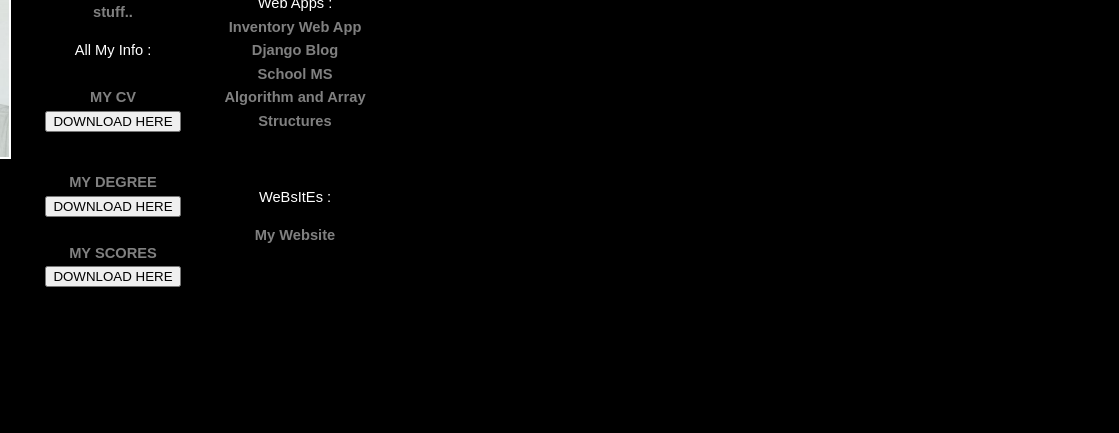
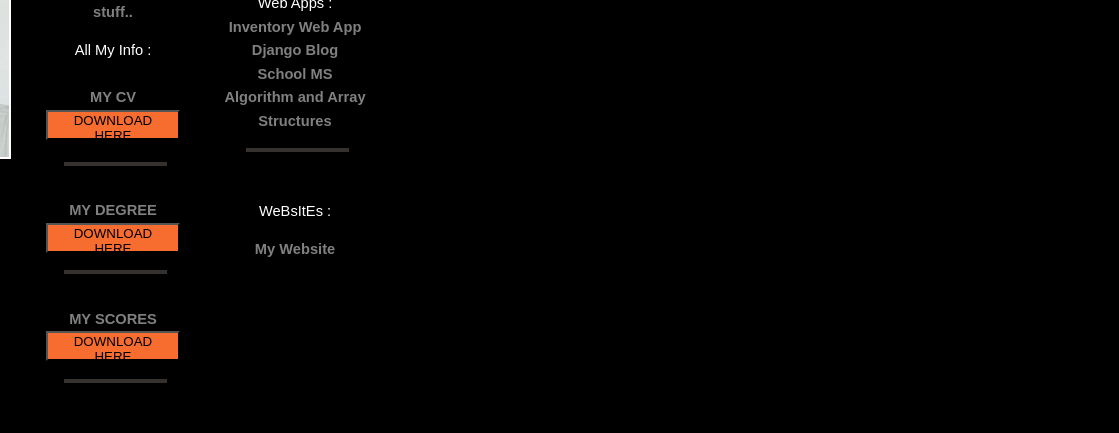
Before and after one commit to tresoraury/site, a website: page public/index.html in a window 1280 px wide. Shown: the part 124-557 px from the top of the page, 161-1280 px from the left. Drawn offline with Linux system fonts and the light colour scheme.

Commit message:
Update index.css

```diff
--- a/public/index.css
+++ b/public/index.css
@@ -206,6 +206,22 @@ a {
 			p{
                 text-indent: 0px;
             }
+            .underline{
+                height: 04px;
+                width: 7em;
+                background-color: #35312f;
+                margin-top: 10px;
+                margin-bottom: 10px;
+                margin-left: 40px;
+            }
+            .btn{
+                background-color: #f76c2f;
+                height: 30px;
+                width: 10em;
+            }
+            .rates{
+                text-indent: 700px;
+            }
 
 
 
```
